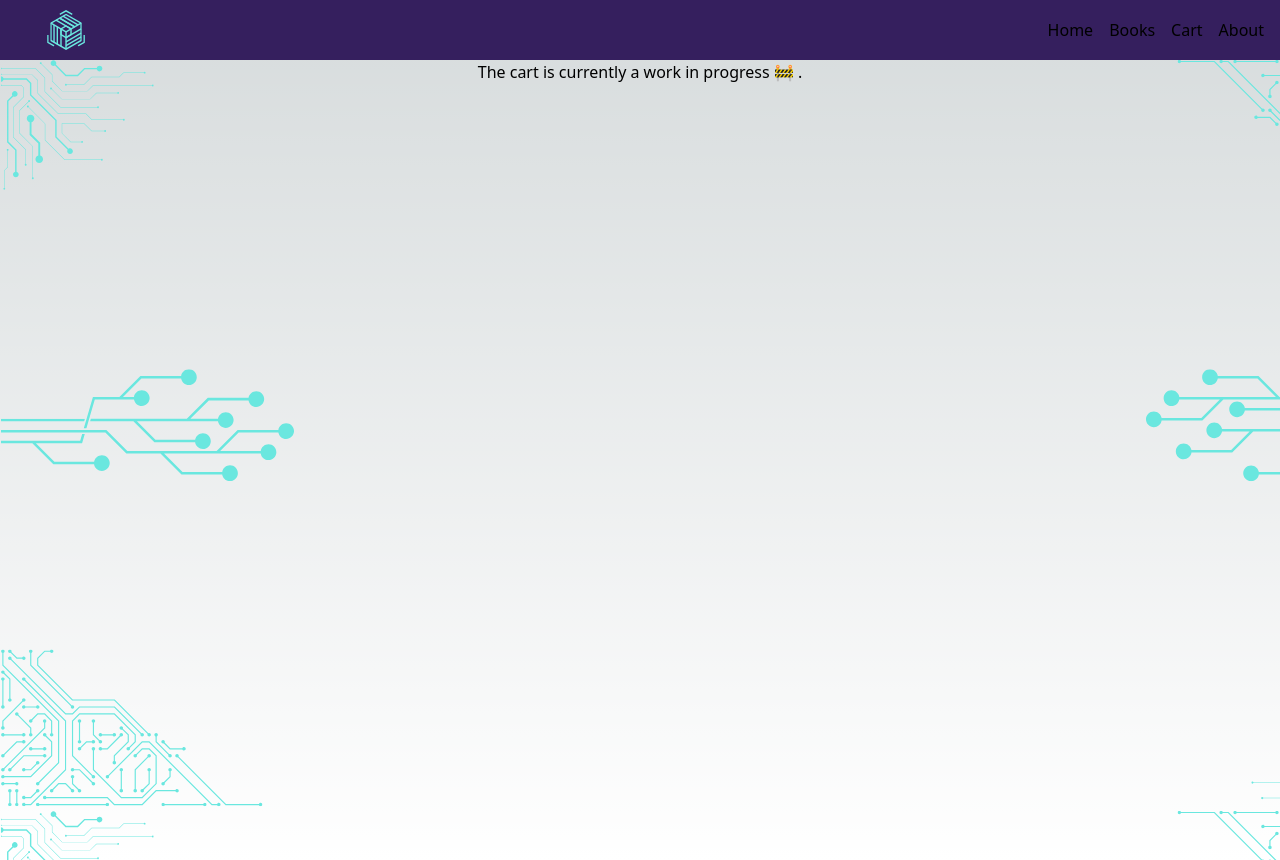
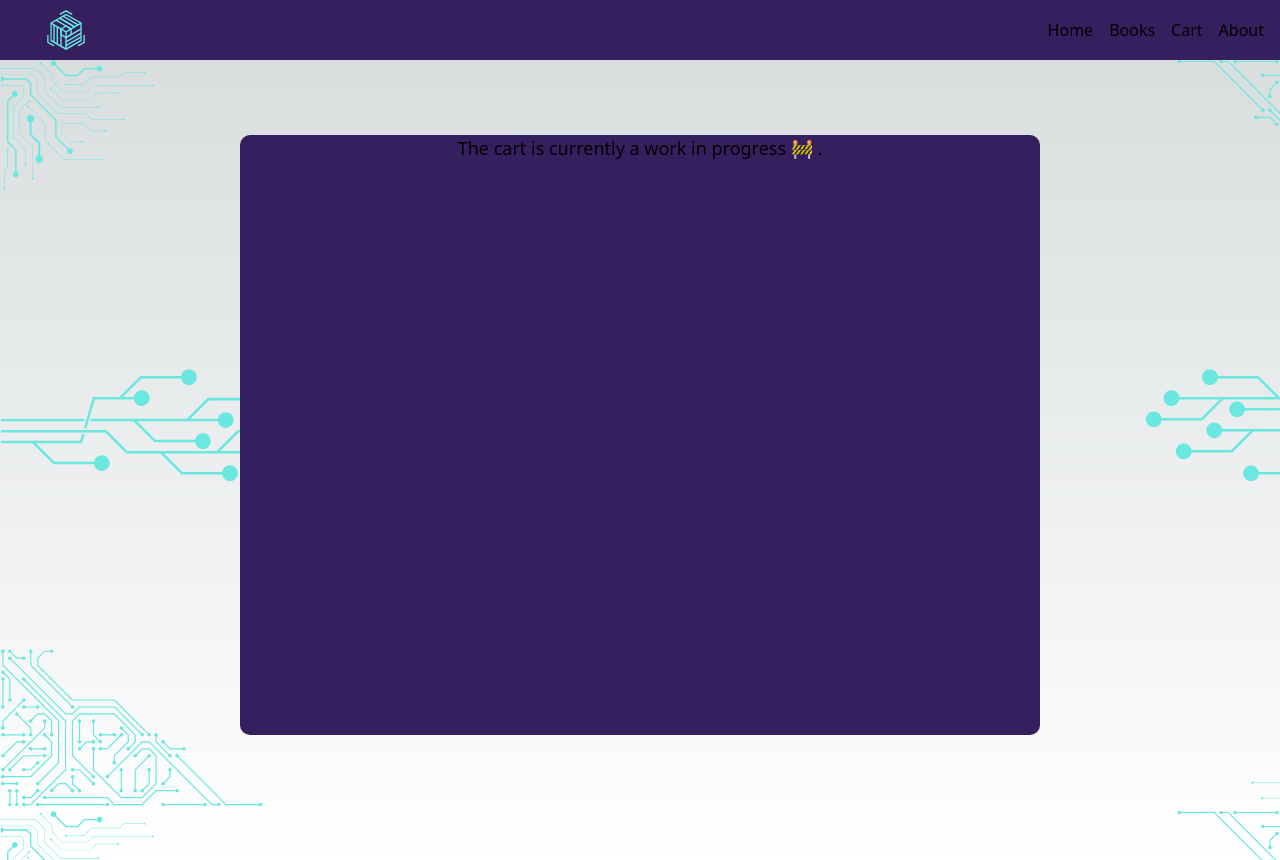
Before and after one commit to CostelVoica/tesseract-market, a Next.js app: page /cart in a window 1280 px wide. Built offline with nearby package versions, Linux system fonts and the light colour scheme.

Commit message:
single point of control for the center container

```diff
--- a/src/pages/about.tsx
+++ b/src/pages/about.tsx
@@ -1,4 +1,5 @@
 import Head from 'next/head'
+import styles from '../styles/layout.module.css'
 
 export default function About() {
     return (
@@ -6,9 +7,13 @@ export default function About() {
             <Head>
                 <title>About</title>
             </Head>
+            <div className={styles['container']}>
+                <div className={styles['center-container']}>
                     <h1>This is a portfolio project. Its stack is:</h1>
                     <ul>
-                <li>NextJS and Typescript for the frontend/backend logic</li>
+                        <li>
+                            NextJS and Typescript for the frontend/backend logic
+                        </li>
                         <li>MongoDB as the database for the book info</li>
                         <li>Tailwind CSS and CSS modules for styling</li>
                         <li>Stable Diffusion for book cover images</li>
@@ -16,5 +21,10 @@ export default function About() {
                         <li>Github for version control</li>
                     </ul>
                 </div>
+            </div>
+        </div>
     )
 }
+{
+    /* <div className={styles['center-container']}> */
+}
--- a/src/pages/books.tsx
+++ b/src/pages/books.tsx
@@ -1,7 +1,10 @@
 import Head from 'next/head'
 import { useState } from 'react'
 import Image from 'next/image'
-import styles from '../styles/books.module.css'
+let styles = {}
+import booksStyles from '../styles/books.module.css'
+import layoutStyles from '../styles/layout.module.css'
+Object.assign(styles, booksStyles, layoutStyles)
 
 type Props = {
     books: [Book]
@@ -45,14 +48,14 @@ export default function Books(props: Props) {
             <Head>
                 <title>Browse Books</title>
             </Head>
-            <div className={styles.container}>
-                <div className={styles['books-container']}>
+            <div className={layoutStyles.container}>
+                <div className={layoutStyles['center-container']}>
                     {books.map((book) => (
                         <div
-                            className={styles['inside-container']}
+                            className={booksStyles['inside-container']}
                             key={`book-${book._id}`}
                         >
-                            <div className={styles['book-container']}>
+                            <div className={booksStyles['book-container']}>
                                 <h2>{book.title}</h2>
                                 <Image
                                     src={`/${book.title}.jpg`}
@@ -61,7 +64,7 @@ export default function Books(props: Props) {
                                     alt={book.title.toString()}
                                 />
                             </div>
-                            <div className={styles.price}>
+                            <div className={booksStyles.price}>
                                 <h1>Price: {book.price}</h1>
                             </div>
                         </div>
--- a/src/pages/cart.tsx
+++ b/src/pages/cart.tsx
@@ -1,4 +1,5 @@
 import Head from 'next/head'
+import styles from '../styles/layout.module.css'
 
 export default function Cart() {
     return (
@@ -6,7 +7,11 @@ export default function Cart() {
             <Head>
                 <title>Cart</title>
             </Head>
-            <h1>The cart is currently a work in progress 🚧 .</h1>
+            <div className={styles['container']}>
+                <div className={styles['center-container']}>
+                    <h1>The cart is currently a work in progress 🚧 .</h1>
+                </div>
+            </div>
         </div>
     )
 }
--- a/src/pages/index.tsx
+++ b/src/pages/index.tsx
@@ -12,13 +12,18 @@ export default function Home() {
             <Head>
                 <title>Tesseract Market</title>
             </Head>
+            <div className={styles.container}>
+                <div className={styles['center-container']}>
                     <h1>
-                Welcome to Tesseract Market! Come browse our AI generated{' '}
+                        Welcome to Tesseract Market! Come browse our AI
+                        generated{' '}
                         <Link href="/books" className={styles.body__link}>
                             books
                         </Link>
                         . Better website element alignment is being implemented.
                     </h1>
                 </div>
+            </div>
+        </div>
     )
 }
--- a/src/styles/books.module.css
+++ b/src/styles/books.module.css
@@ -7,7 +7,7 @@
 
 }
 
-.books-container {
+/* .books-container {
   height: 600px;
   width: 800px;
   overflow: scroll;
@@ -18,7 +18,7 @@
   flex-direction: column;
   border-radius: 10px;
   align-items: center;
-}
+} */
 
 .book-container {
   width: 200px;
--- a/src/styles/layout.module.css
+++ b/src/styles/layout.module.css
@@ -2,13 +2,6 @@
     display: flex;
     justify-content: space-between;
   }
-
-.circuits {
-  display: flex;
-  flex-direction: column;
-  justify-content: space-between;
-
-}
 
   .body {
     background-image: url("/Background Image.svg");
@@ -18,3 +11,25 @@
   .body__link {
     color: #6ae7df;
   }
+
+  .container {
+    display: flex;
+    justify-content: center;
+    align-items: center;
+    height: 750px;
+    text-align: left;
+
+  }
+
+  .center-container {
+    height: 600px;
+    width: 800px;
+    overflow: scroll;
+    background-color: #351f5e;
+    border-radius: 10px;
+    font-size: large;
+    display: flex;
+    flex-direction: column;
+    border-radius: 10px;
+    align-items: center;
+  }
```
Also changed, not shown: src/styles/about.module.css (added). Lines whose indentation alone changed are shown as unchanged.
